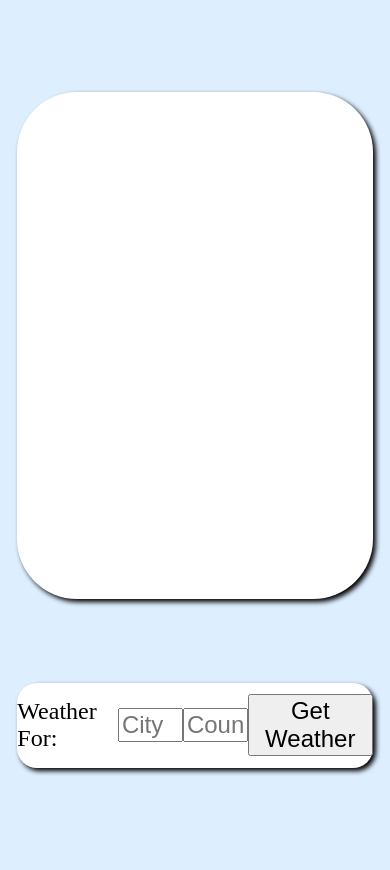
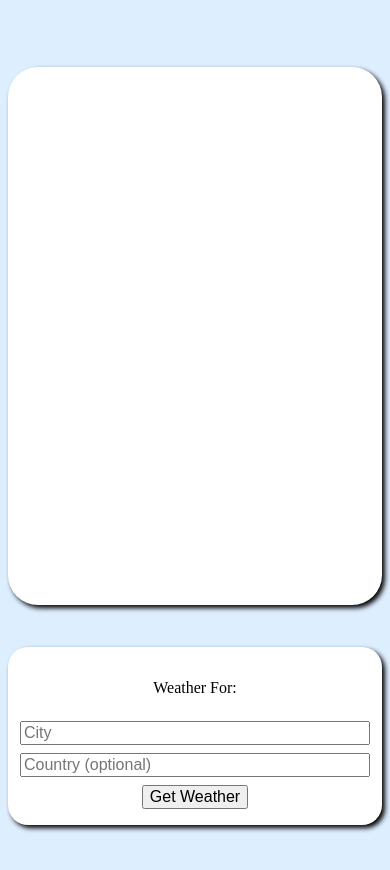
Before and after one commit to nolombardo/js-weather, a plain HTML site: page index.html in a window 390 px wide. Drawn offline with Linux system fonts and the light colour scheme.

Commit message:
increased responsiveness to different screen sizes

```diff
--- a/index.html
+++ b/index.html
@@ -2,6 +2,7 @@
 <html lang="en">
   <head>
     <meta charset="utf-8" />
+    <meta name="viewport" content="width=device-width, initial-scale=1.0">
     <title>Weather App</title>
     <link rel="stylesheet" href="styles.css">
   </head>
--- a/styles.css
+++ b/styles.css
@@ -6,15 +6,21 @@ body {
   flex-direction: column;
   align-items: center;
   justify-content: space-evenly;
+  padding: 1rem;
+}
+
+#results-container, #selector-container {
+  width: 100%;
+  max-width: 800px;
 }
 
 #results-container {
   height: 60%;
-  width: 95%;
+  padding: 1.2rem;
   background-color: white;
   border-radius: 60px;
   box-shadow: 3px 3px 5px;
-  font-size: 1.8rem;
+  font-size: clamp(1.4rem, 3vw, 1.8rem);
   text-align: center;
   display: grid;
   grid-template-columns: 1fr 1fr;
@@ -31,7 +37,7 @@ body {
 
 #location {
   grid-area: location;
-  font-size: 2rem;
+  font-size: clamp(1.6rem, 4vw, 2.4.rem);
   font-weight: bold;
 }
 
@@ -49,7 +55,7 @@ body {
 #temp-wrapper {
   grid-area: temp;
   display: flex;
-  flex-direction: vertical;
+  flex-direction: column;
 }
 
 #humidity {
@@ -59,12 +65,11 @@ body {
 #wind-wrapper {
   grid-area: wind;
   display: flex;
-  flex-direction: vertical;
+  flex-direction: column;
 }
 
 #selector-container {
   height: 10%;
-  width: 95%;
   background-color: white;
   border-radius: 20px;
   box-shadow: 3px 3px 5px;
@@ -74,9 +79,38 @@ body {
 }
 
 #selector-container * {
-  font-size: 1.5rem;
+  font-size: clamp(1rem, 2vw, 1.3rem);
 }
 
 #city-field, #country-field {
-  width: 20%;
+  width: 25%;
 }
+
+.wrapper {
+  gap: 0.5rem;
+}
+
+@media (max-width: 600px) {
+  #results-container {
+    grid-template-columns: 1fr;
+    grid-template-areas:
+      "location"
+      "main"
+      "temp"
+      "humidity"
+      "wind";
+    padding: 1rem;
+    border-radius: 30px;
+  }
+
+  #selector-container {
+    flex-direction: column;
+    gap: 0.5rem;
+    height: auto;
+    padding: 1rem;
+  }
+
+  #city-field, #country-field {
+    width: 100%;
+  }
+}
```
